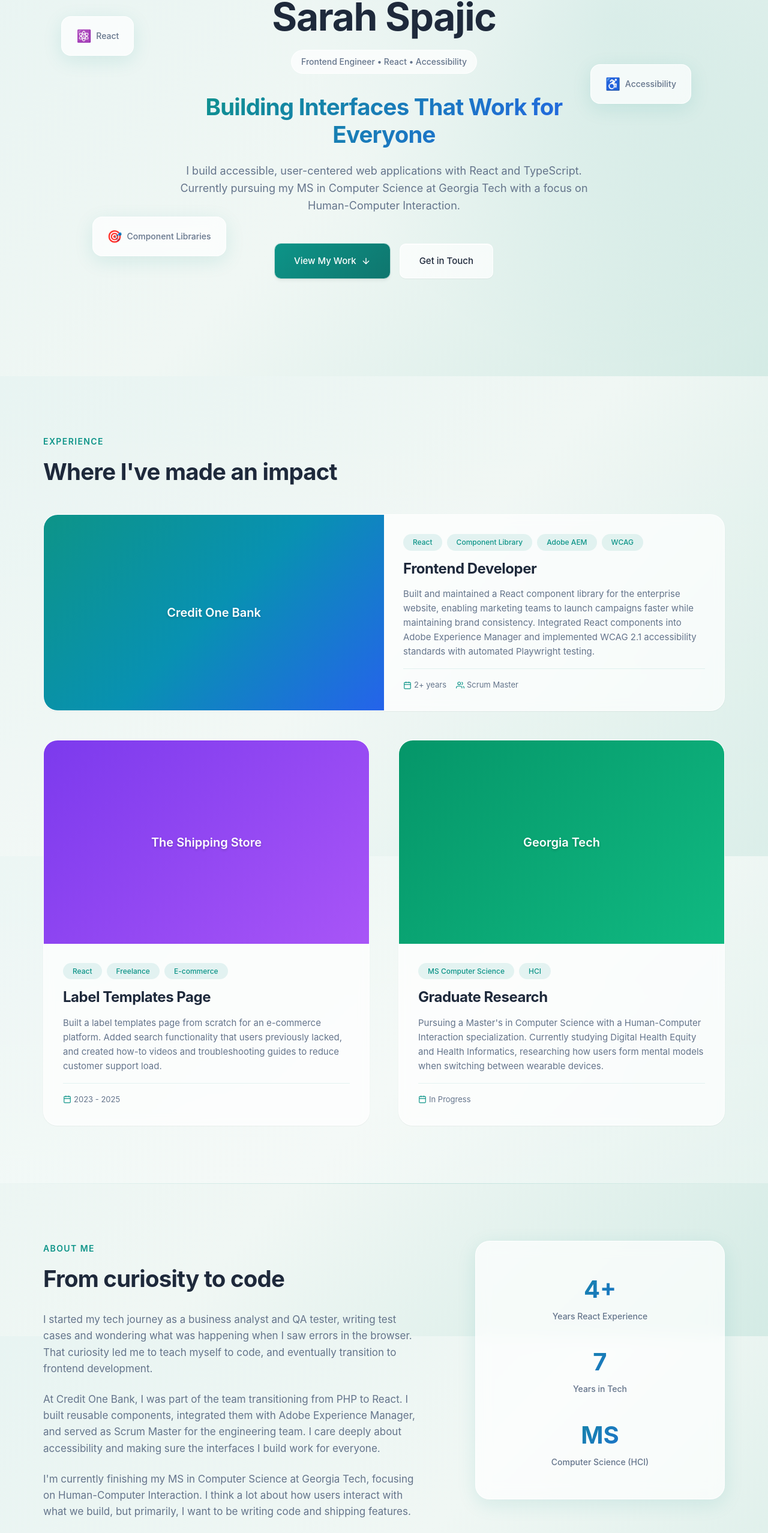
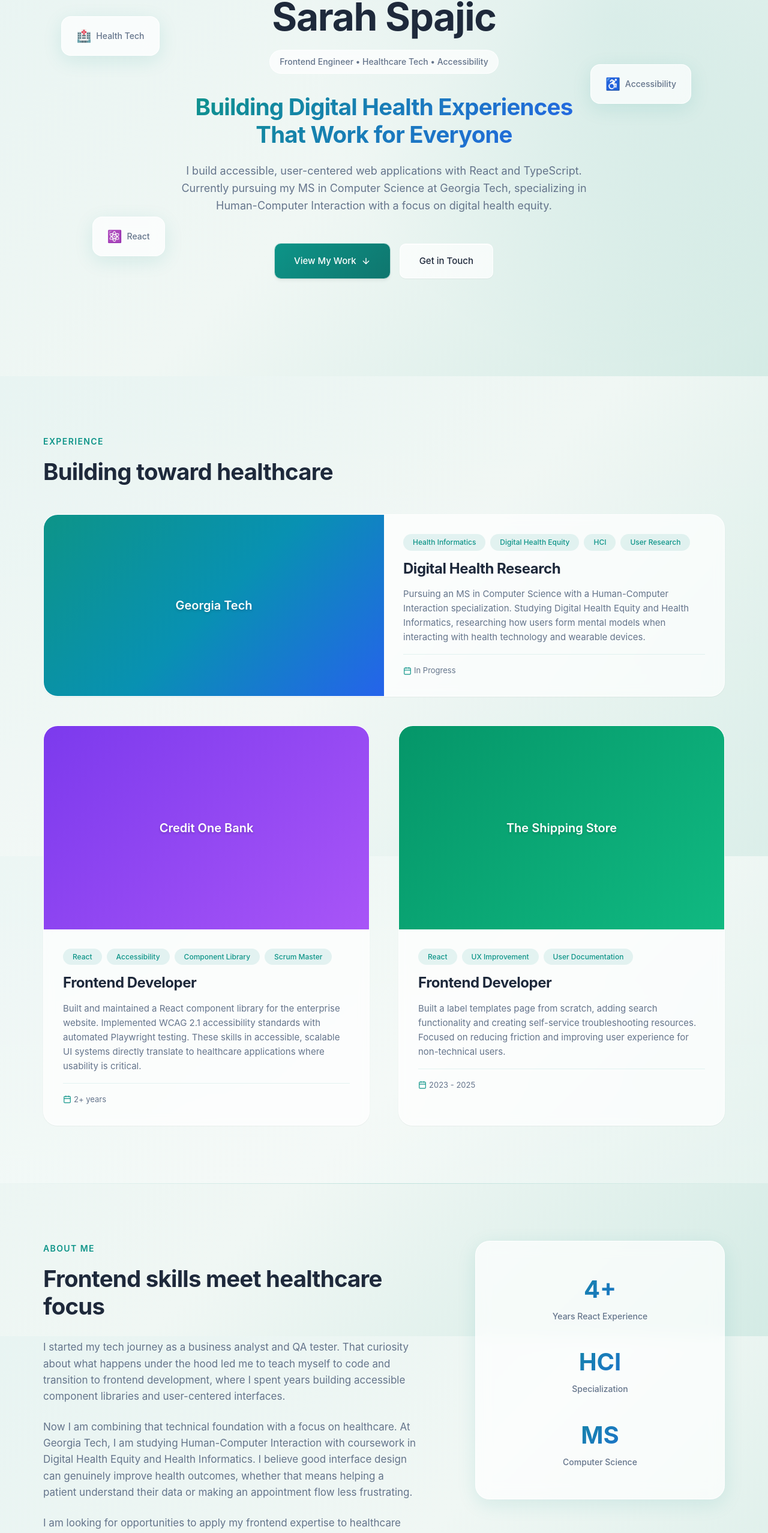
Before and after one commit to SarahSpajic/sarah-portfolio-2026, a React (Vite) app: page / in a window 1280 px wide. Shown: the part 173-2728 px from the top of the page at 60% size. Built offline with nearby package versions, Linux system fonts and the light colour scheme.

Commit message:
Reposition portfolio toward healthcare focus

```diff
--- a/index.html
+++ b/index.html
@@ -4,8 +4,8 @@
     <meta charset="UTF-8" />
     <link rel="icon" type="image/svg+xml" href="/vite.svg" />
     <meta name="viewport" content="width=device-width, initial-scale=1.0" />
-    <title>Sarah Spajic | Frontend Engineer</title>
-    <meta name="description" content="Frontend Engineer specializing in React, TypeScript, and accessibility. Building user-centered web applications." />
+    <title>Sarah Spajic | Frontend Engineer - Healthcare Tech</title>
+    <meta name="description" content="Frontend Engineer specializing in React, TypeScript, and accessibility for healthcare technology. Building digital health experiences that work for everyone." />
   </head>
   <body>
     <div id="root"></div>
--- a/src/components/About.tsx
+++ b/src/components/About.tsx
@@ -1,10 +1,10 @@
 const frontendSkills = ["React", "TypeScript", "Component Libraries", "CSS Architecture"];
-const qualitySkills = ["Accessibility (WCAG)", "Playwright Testing", "QA Background", "Scrum / Agile"];
+const healthcareSkills = ["Health Informatics", "Digital Health Equity", "WCAG Accessibility", "User Research"];
 
 const stats = [
   { value: "4+", label: "Years React Experience" },
-  { value: "7", label: "Years in Tech" },
-  { value: "MS", label: "Computer Science (HCI)" }
+  { value: "HCI", label: "Specialization" },
+  { value: "MS", label: "Computer Science" }
 ];
 
 export default function About() {
@@ -14,22 +14,24 @@
         <div className="about-grid">
           <div className="about-content">
             <span className="section-label">About Me</span>
-            <h2 className="section-title">From curiosity to code</h2>
+            <h2 className="section-title">Frontend skills meet healthcare focus</h2>
             <p>
-              I started my tech journey as a business analyst and QA tester, writing test cases and
-              wondering what was happening when I saw errors in the browser. That curiosity led me
-              to teach myself to code, and eventually transition to frontend development.
+              I started my tech journey as a business analyst and QA tester. That curiosity
+              about what happens under the hood led me to teach myself to code and transition
+              to frontend development, where I spent years building accessible component
+              libraries and user-centered interfaces.
             </p>
             <p>
-              At Credit One Bank, I was part of the team transitioning from PHP to React. I built
-              reusable components, integrated them with Adobe Experience Manager, and served as
-              Scrum Master for the engineering team. I care deeply about accessibility and making
-              sure the interfaces I build work for everyone.
+              Now I am combining that technical foundation with a focus on healthcare.
+              At Georgia Tech, I am studying Human-Computer Interaction with coursework
+              in Digital Health Equity and Health Informatics. I believe good interface
+              design can genuinely improve health outcomes, whether that means helping
+              a patient understand their data or making an appointment flow less frustrating.
             </p>
             <p>
-              I'm currently finishing my MS in Computer Science at Georgia Tech, focusing on
-              Human-Computer Interaction. I think a lot about how users interact with what we build,
-              but primarily, I want to be writing code and shipping features.
+              I am looking for opportunities to apply my frontend expertise to healthcare
+              technology, where accessibility and user-centered design are not just nice
+              to have but essential.
             </p>
             <div className="skills-grid">
               <div className="skill-category">
@@ -41,9 +43,9 @@
                 </ul>
               </div>
               <div className="skill-category">
-                <h4>Quality</h4>
+                <h4>Healthcare + UX</h4>
                 <ul>
-                  {qualitySkills.map((skill) => (
+                  {healthcareSkills.map((skill) => (
                     <li key={skill}>{skill}</li>
                   ))}
                 </ul>
--- a/src/components/Contact.tsx
+++ b/src/components/Contact.tsx
@@ -3,11 +3,12 @@
     <section className="contact" id="contact">
       <div className="section-container">
         <span className="section-label">Get in Touch</span>
-        <h2 className="section-title">Let's work together</h2>
+        <h2 className="section-title">Let's build something meaningful</h2>
         <p className="contact-description">
-          I'm looking for a remote frontend position where I can focus on building
-          user interfaces with React and TypeScript. If you're hiring or just want
-          to connect, I'd love to hear from you.
+          I am looking for frontend roles in healthcare technology where I can
+          apply my React and accessibility expertise to improve patient experiences.
+          If you are working on health tech or just want to connect, I would love
+          to hear from you.
         </p>
         <div className="contact-links">
           <a href="mailto:sarahspajic@gmail.com" className="btn btn-primary btn-lg">
--- a/src/components/Hero.tsx
+++ b/src/components/Hero.tsx
@@ -3,11 +3,12 @@
     <section className="hero" id="hero">
       <div className="hero-content">
         <h1 className="hero-name">Sarah Spajic</h1>
-        <span className="hero-badge">Frontend Engineer • React • Accessibility</span>
-        <h2 className="hero-headline">Building Interfaces That Work for Everyone</h2>
+        <span className="hero-badge">Frontend Engineer • Healthcare Tech • Accessibility</span>
+        <h2 className="hero-headline">Building Digital Health Experiences That Work for Everyone</h2>
         <p className="hero-description">
           I build accessible, user-centered web applications with React and TypeScript.
-          Currently pursuing my MS in Computer Science at Georgia Tech with a focus on Human-Computer Interaction.
+          Currently pursuing my MS in Computer Science at Georgia Tech, specializing in
+          Human-Computer Interaction with a focus on digital health equity.
         </p>
         <div className="hero-cta">
           <a href="#work" className="btn btn-primary">
@@ -21,16 +22,16 @@
       </div>
       <div className="hero-visual">
         <div className="floating-card card-1">
-          <div className="card-icon">⚛️</div>
-          <span>React</span>
+          <div className="card-icon">🏥</div>
+          <span>Health Tech</span>
         </div>
         <div className="floating-card card-2">
           <div className="card-icon">♿</div>
           <span>Accessibility</span>
         </div>
         <div className="floating-card card-3">
-          <div className="card-icon">🎯</div>
-          <span>Component Libraries</span>
+          <div className="card-icon">⚛️</div>
+          <span>React</span>
         </div>
       </div>
     </section>
--- a/src/components/Work.tsx
+++ b/src/components/Work.tsx
@@ -1,32 +1,31 @@
 const projects = [
   {
     id: 1,
-    company: "Credit One Bank",
-    role: "Frontend Developer",
-    description: "Built and maintained a React component library for the enterprise website, enabling marketing teams to launch campaigns faster while maintaining brand consistency. Integrated React components into Adobe Experience Manager and implemented WCAG 2.1 accessibility standards with automated Playwright testing.",
-    tags: ["React", "Component Library", "Adobe AEM", "WCAG"],
-    duration: "2+ years",
-    extra: "Scrum Master",
+    company: "Georgia Tech",
+    role: "Digital Health Research",
+    description: "Pursuing an MS in Computer Science with a Human-Computer Interaction specialization. Studying Digital Health Equity and Health Informatics, researching how users form mental models when interacting with health technology and wearable devices.",
+    tags: ["Health Informatics", "Digital Health Equity", "HCI", "User Research"],
+    duration: "In Progress",
     featured: true,
     gradient: "gradient-1"
   },
   {
     id: 2,
-    company: "The Shipping Store",
-    role: "Label Templates Page",
-    description: "Built a label templates page from scratch for an e-commerce platform. Added search functionality that users previously lacked, and created how-to videos and troubleshooting guides to reduce customer support load.",
-    tags: ["React", "Freelance", "E-commerce"],
-    duration: "2023 - 2025",
+    company: "Credit One Bank",
+    role: "Frontend Developer",
+    description: "Built and maintained a React component library for the enterprise website. Implemented WCAG 2.1 accessibility standards with automated Playwright testing. These skills in accessible, scalable UI systems directly translate to healthcare applications where usability is critical.",
+    tags: ["React", "Accessibility", "Component Library", "Scrum Master"],
+    duration: "2+ years",
     featured: false,
     gradient: "gradient-2"
   },
   {
     id: 3,
-    company: "Georgia Tech",
-    role: "Graduate Research",
-    description: "Pursuing a Master's in Computer Science with a Human-Computer Interaction specialization. Currently studying Digital Health Equity and Health Informatics, researching how users form mental models when switching between wearable devices.",
-    tags: ["MS Computer Science", "HCI"],
-    duration: "In Progress",
+    company: "The Shipping Store",
+    role: "Frontend Developer",
+    description: "Built a label templates page from scratch, adding search functionality and creating self-service troubleshooting resources. Focused on reducing friction and improving user experience for non-technical users.",
+    tags: ["React", "UX Improvement", "User Documentation"],
+    duration: "2023 - 2025",
     featured: false,
     gradient: "gradient-3"
   }
@@ -37,7 +36,7 @@
     <section className="work" id="work">
       <div className="section-container">
         <span className="section-label">Experience</span>
-        <h2 className="section-title">Where I've made an impact</h2>
+        <h2 className="section-title">Building toward healthcare</h2>
 
         <div className="projects-grid">
           {projects.map((project) => (
@@ -68,17 +67,6 @@
                     </svg>
                     {project.duration}
                   </span>
-                  {project.extra && (
-                    <span className="meta-item">
-                      <svg width="14" height="14" viewBox="0 0 24 24" fill="none" stroke="currentColor" strokeWidth="2">
-                        <path d="M17 21v-2a4 4 0 0 0-4-4H5a4 4 0 0 0-4 4v2"></path>
-                        <circle cx="9" cy="7" r="4"></circle>
-                        <path d="M23 21v-2a4 4 0 0 0-3-3.87"></path>
-                        <path d="M16 3.13a4 4 0 0 1 0 7.75"></path>
-                      </svg>
-                      {project.extra}
-                    </span>
-                  )}
                 </div>
               </div>
             </article>
```
